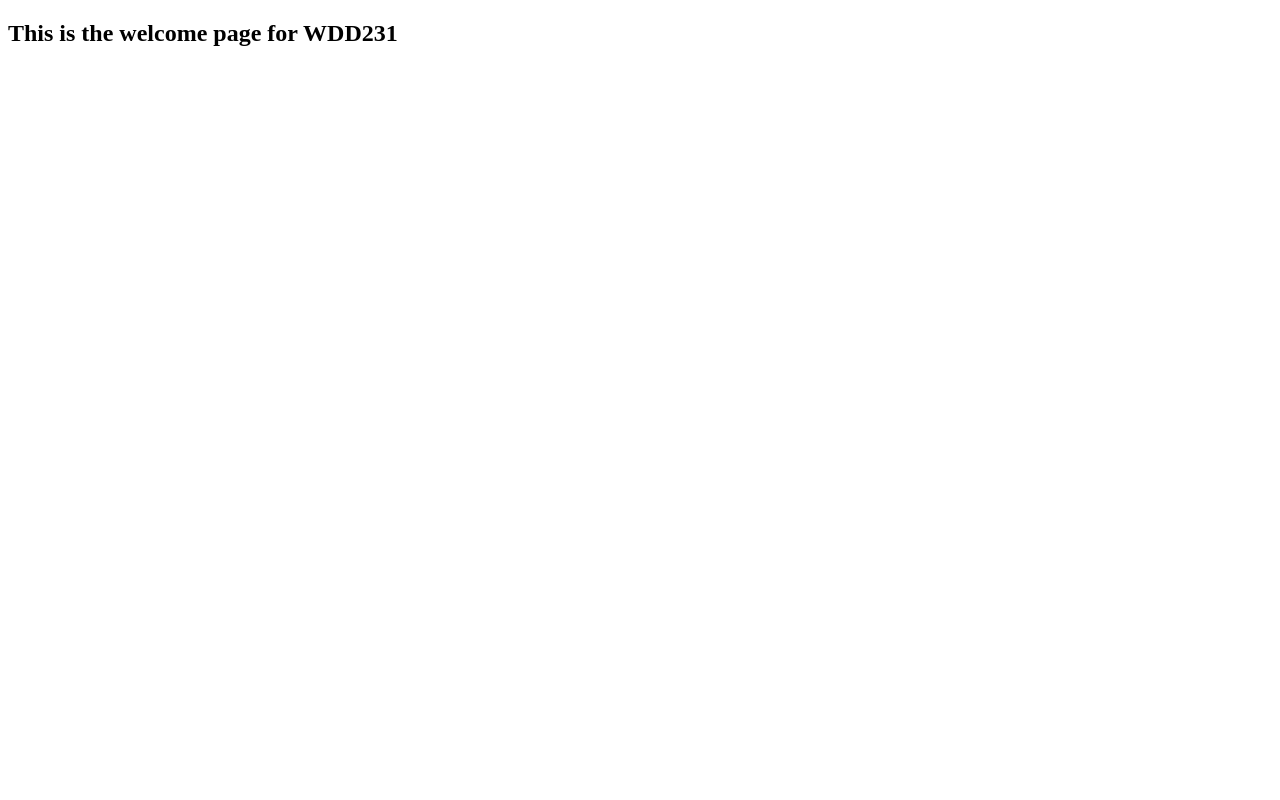
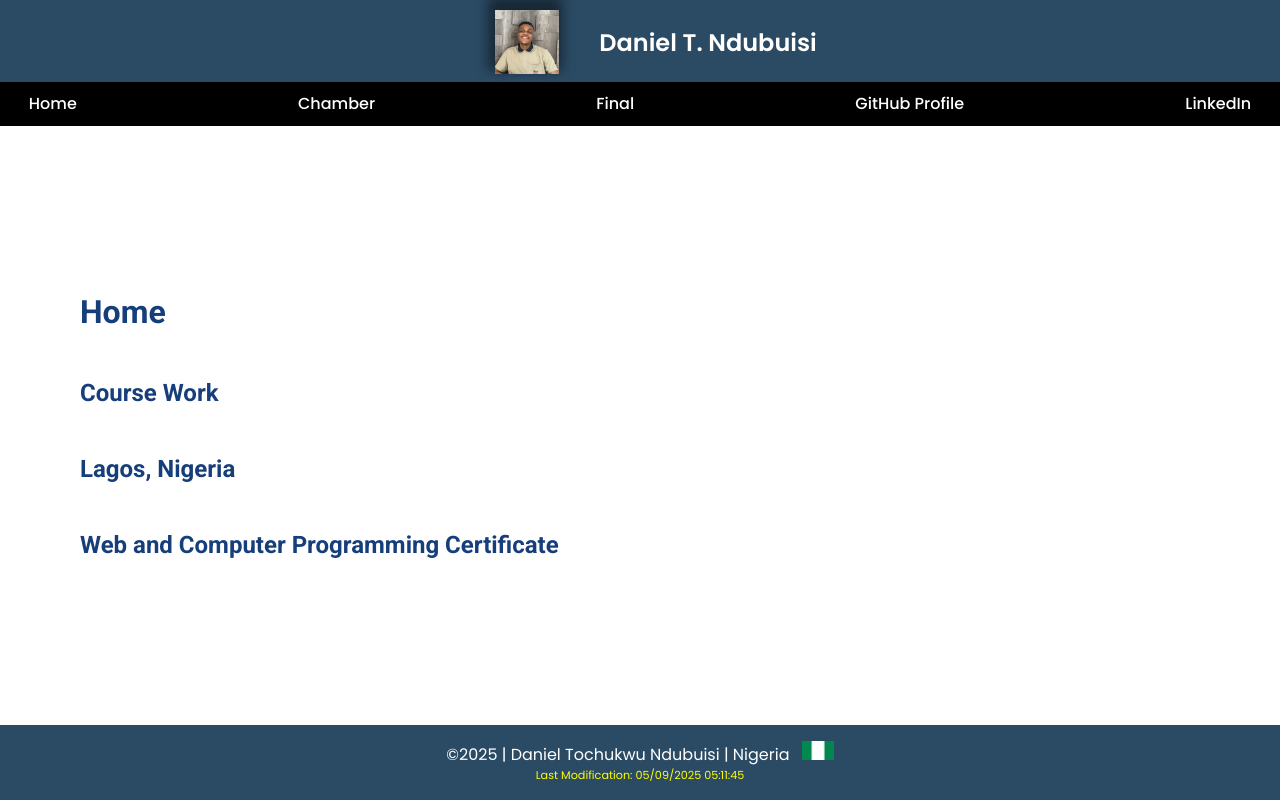
Before and after one commit to danielndubuisi/wdd231, a plain HTML site: page index.html in a window 1280 px wide. Drawn offline with Linux system fonts and the light colour scheme.

Commit message:
index page commit

```diff
--- a/index.html
+++ b/index.html
@@ -1,11 +1,82 @@
 <!DOCTYPE html>
 <html lang="en">
-<head>
-    <meta charset="UTF-8">
-    <meta name="viewport" content="width=device-width, initial-scale=1.0">
-    <title>Welcome page</title>
-</head>
-<body>
-    <h2>This is the welcome page for WDD231</h2>
-</body>
+    <head>
+        <meta charset="UTF-8" />
+        <meta name="viewport" content="width=device-width, initial-scale=1.0" />
+        <meta name="author" content="Daniel Ndubuisi" />
+        <meta
+            name="description"
+            content="WDD 231 - Web Frontend Development by Daniel Ndubuisi. This is the index page for this course"
+        />
+        <title>WDD 231 - Web Frontend Development - Daniel Ndubuisi</title>
+        <link rel="preconnect" href="https://fonts.googleapis.com" />
+        <link rel="preconnect" href="https://fonts.gstatic.com" crossorigin />
+        <link
+            href="https://fonts.googleapis.com/css2?family=Poppins:ital,wght@0,100;0,200;0,300;0,400;0,500;0,600;0,700;0,800;0,900;1,100;1,200;1,300;1,400;1,500;1,600;1,700;1,800;1,900&family=Roboto:ital,wght@0,100;0,300;0,400;0,500;0,700;0,900;1,100;1,300;1,400;1,500;1,700;1,900&display=swap"
+            rel="stylesheet"
+        />
+        <link rel="stylesheet" href="styles/small.css" />
+        <link rel="stylesheet" href="styles/larger.css" />
+        <script src="scripts/navigation.js" defer></script>
+        <script src="scripts/date.js" defer></script>
+        <script src="scripts/course.js" defer></script>
+    </head>
+    <body>
+        <header>
+            <!-- My logo -->
+            <div class="logo">
+                <img src="images/profile.webp" alt="website-logo" />
+                <span>Daniel T. Ndubuisi</span>
+            </div>
+            <nav>
+                <!-- menu icon -->
+                <button id="menu" aria-label="menu-button"></button>
+                <!-- page navigation -->
+                <ul>
+                    <li><a href="index.html" class="nav-link">Home</a></li>
+                    <li>
+                        <a href="chamber.html" class="nav-link">Chamber</a>
+                    </li>
+                    <li><a href="final.html" class="nav-link">Final</a></li>
+                    <li>
+                        <a
+                            href="https://github.com/danielndubuisi"
+                            class="nav-link"
+                            target="_blank"
+                            >GitHub Profile</a
+                        >
+                    </li>
+                    <li>
+                        <a
+                            href="https://linkedin.com/in/pharmadevdaniel"
+                            target="_blank"
+                            class="nav-link"
+                            >LinkedIn</a
+                        >
+                    </li>
+                </ul>
+            </nav>
+        </header>
+        <!-- main -->
+        <main>
+            <h1>Home</h1>
+            <section>
+                <h2>Course Work</h2>
+            </section>
+            <section>
+                <h2>Lagos, Nigeria</h2>
+            </section>
+            <section>
+                <h2>Web and Computer Programming Certificate</h2>
+            </section>
+        </main>
+        <!-- footer -->
+        <footer>
+            <p>
+                &copy;<span id="currentyear"></span> | Daniel Tochukwu Ndubuisi
+                | Nigeria <img class="flag" src="images/flag.webp" alt="flag" />
+            </p>
+            <p id="lastModified"></p>
+        </footer>
+    </body>
 </html>
--- /dev/null
+++ b/scripts/date.js
@@ -0,0 +1,9 @@
+const year = document.querySelector("#currentyear");
+const today = new Date();
+year.innerHTML = `${today.getFullYear()}`;
+
+const modified = document.querySelector("#lastModified");
+let lastModified = document.lastModified;
+if (modified) {
+    modified.innerHTML = `Last Modification: ${lastModified}`;
+}
--- /dev/null
+++ b/scripts/navigation.js
@@ -0,0 +1,23 @@
+// This file contains the navigation functionality for the website.
+const navLinks = document.querySelectorAll(".nav-links");
+const nav = document.querySelector("nav");
+const ul = document.querySelector("ul");
+const menuBtn = document.querySelector("#menu");
+
+// toggle menu on small screens
+menuBtn.addEventListener("click", () => {
+    nav.classList.toggle("show");
+    ul.classList.toggle("show");
+    menuBtn.classList.toggle("show");
+});
+
+[...navLinks].map((link) => {
+    link.addEventListener("click", () => {
+        // close menu on small screens once link selected
+        if (window.innerWidth < 659) {
+            nav.classList.toggle("show");
+            ul.classList.toggle("show");
+            menuBtn.classList.toggle("show");
+        }
+    });
+});
--- /dev/null
+++ b/styles/larger.css
@@ -0,0 +1,42 @@
+/* responsive styles for larger screens */
+@media screen and (min-width: 759px) {
+    main {
+        margin: 0 4rem;
+    }
+
+    section {
+        margin-top: 3rem;
+    }
+
+    header {
+        flex-direction: column;
+        gap: 0.5rem;
+        padding: 10px 0 0 0;
+    }
+
+    .logo span {
+        display: block;
+        font-weight: 600;
+        font-size: 1.5rem;
+    }
+
+    #menu {
+        display: none;
+    }
+
+    nav {
+        width: 100%;
+        background-color: black;
+        padding: 0.6rem 1rem;
+    }
+
+    nav ul {
+        display: flex;
+        align-items: center;
+        justify-content: space-between;
+    }
+
+    footer p {
+        font-size: 1rem;
+    }
+}
--- /dev/null
+++ b/styles/small.css
@@ -0,0 +1,166 @@
+:root {
+    --primary-font-family: "Poppins", sans-serif;
+    --secondary-font-family: "Roboto", sans-serif;
+    --primary-color: #153e7b;
+    --primary-yellow-color: yellow;
+    --primary-background-color: #2b4b65;
+    --primary-grey-bg: #d8d7d7;
+}
+
+* {
+    margin: 0;
+    padding: 0;
+    box-sizing: border-box;
+}
+
+body {
+    font-family: var(--primary-font-family);
+    color: #fff;
+    max-width: 100%;
+    margin: 0 auto;
+    display: grid;
+    grid-template: auto 1fr auto / 1fr;
+    height: 100vh;
+}
+
+header {
+    background-color: var(--primary-background-color);
+    color: var(--primary-light-color);
+    display: flex;
+    align-items: center;
+    justify-content: space-between;
+    padding: 1rem;
+}
+
+main {
+    grid-column: 1 / 3;
+    padding: 2rem 1rem;
+    margin: 0 auto;
+    align-self: center;
+}
+
+h1,
+h2,
+h3 {
+    font-family: var(--secondary-font-family);
+    color: var(--primary-color);
+}
+
+li {
+    list-style-type: none;
+}
+
+li a {
+    text-decoration: none;
+    color: #fff;
+    font-weight: 500;
+}
+
+section {
+    margin-top: 2rem;
+}
+
+footer {
+    grid-column: 1 / 4;
+    background-color: var(--primary-background-color);
+    padding: 1rem;
+    text-align: center;
+}
+.logo {
+    display: flex;
+    align-items: center;
+    gap: 2.5rem;
+    margin-left: 2rem;
+}
+
+.logo span {
+    display: block;
+    font-weight: 600;
+    font-size: 1rem;
+}
+
+.logo img {
+    height: 4rem;
+    width: 4rem;
+    object-fit: cover;
+    box-shadow: -2px -8px 12px 5px rgba(0, 0, 0, 0.486);
+}
+
+.menu p,
+.menu h3 {
+    text-align: left;
+}
+
+/* Navigation styles */
+.nav-link {
+    text-decoration: none;
+    padding: 0.2rem 0.8rem;
+    border-radius: 15px;
+    font-weight: 500;
+}
+
+.nav-link:hover {
+    background-color: var(--primary-light-color);
+    color: yellow;
+    transition: all 0.3s ease-in-out;
+}
+
+/* nav responsive styles */
+#menu {
+    border: none;
+    background-color: transparent;
+    color: var(--primary-dark-text-color);
+    cursor: pointer;
+}
+
+#menu::before {
+    content: "☰";
+}
+
+#menu.show::before {
+    content: "❌";
+}
+
+nav.show {
+    position: absolute;
+    top: 0px;
+    left: 0rem;
+    background-color: var(--primary-background-color);
+    width: 100%;
+    padding: 2rem;
+    height: 100vh;
+    z-index: 99;
+}
+
+nav ul {
+    display: none;
+}
+
+.show {
+    display: block;
+}
+
+nav ul.show {
+    position: relative;
+    display: flex;
+    flex-direction: column;
+    align-items: center;
+    justify-content: space-between;
+    gap: 6rem;
+}
+
+.flag {
+    width: 2rem;
+    height: 1.2rem;
+    object-fit: cover;
+    margin-left: 0.5rem;
+}
+
+footer p {
+    font-size: 0.8rem;
+}
+
+#lastModified {
+    font-size: 0.7rem;
+    color: var(--primary-yellow-color);
+}
```
Also changed, not shown: images/flag.webp (added), images/profile.webp (added), scripts/course.js (added).
